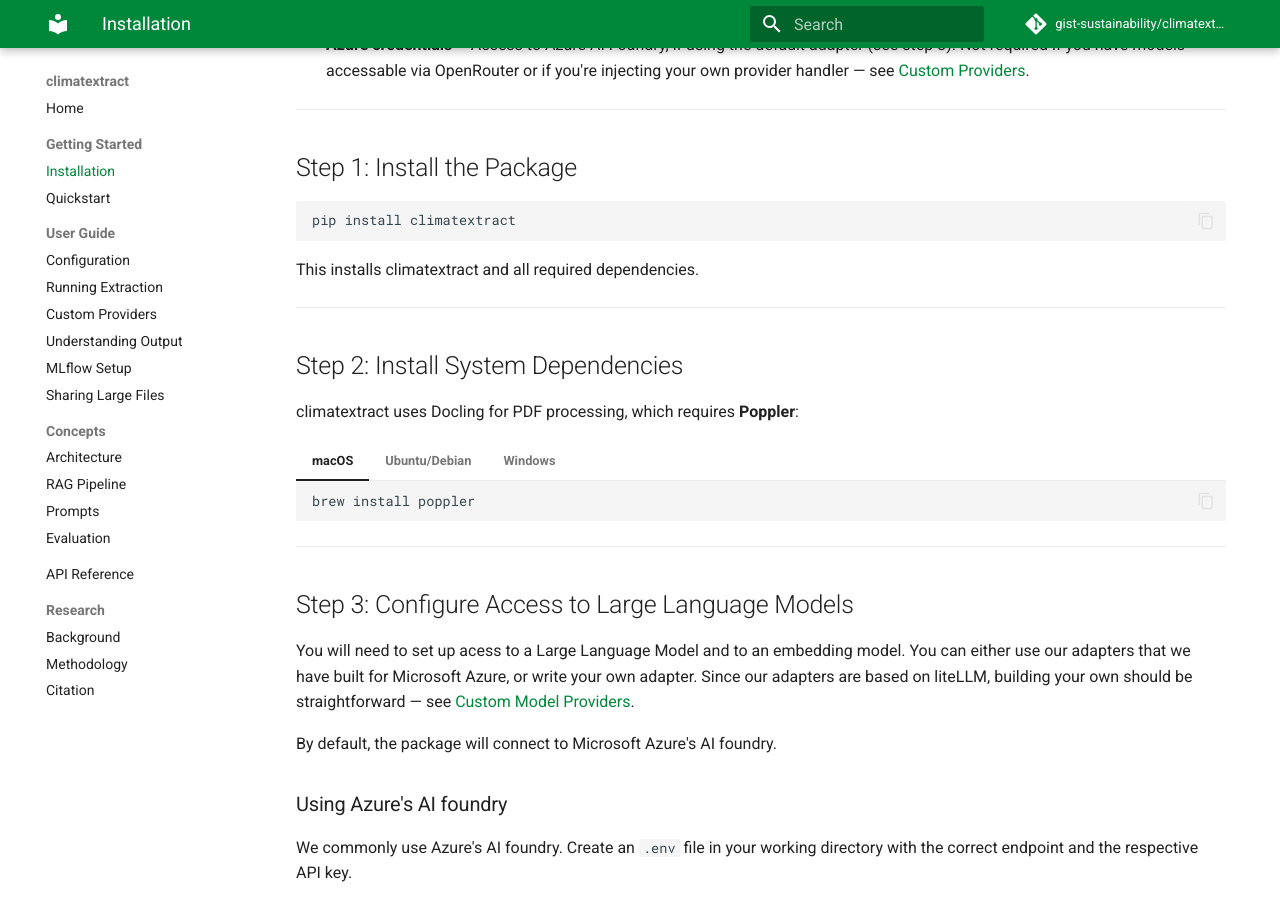
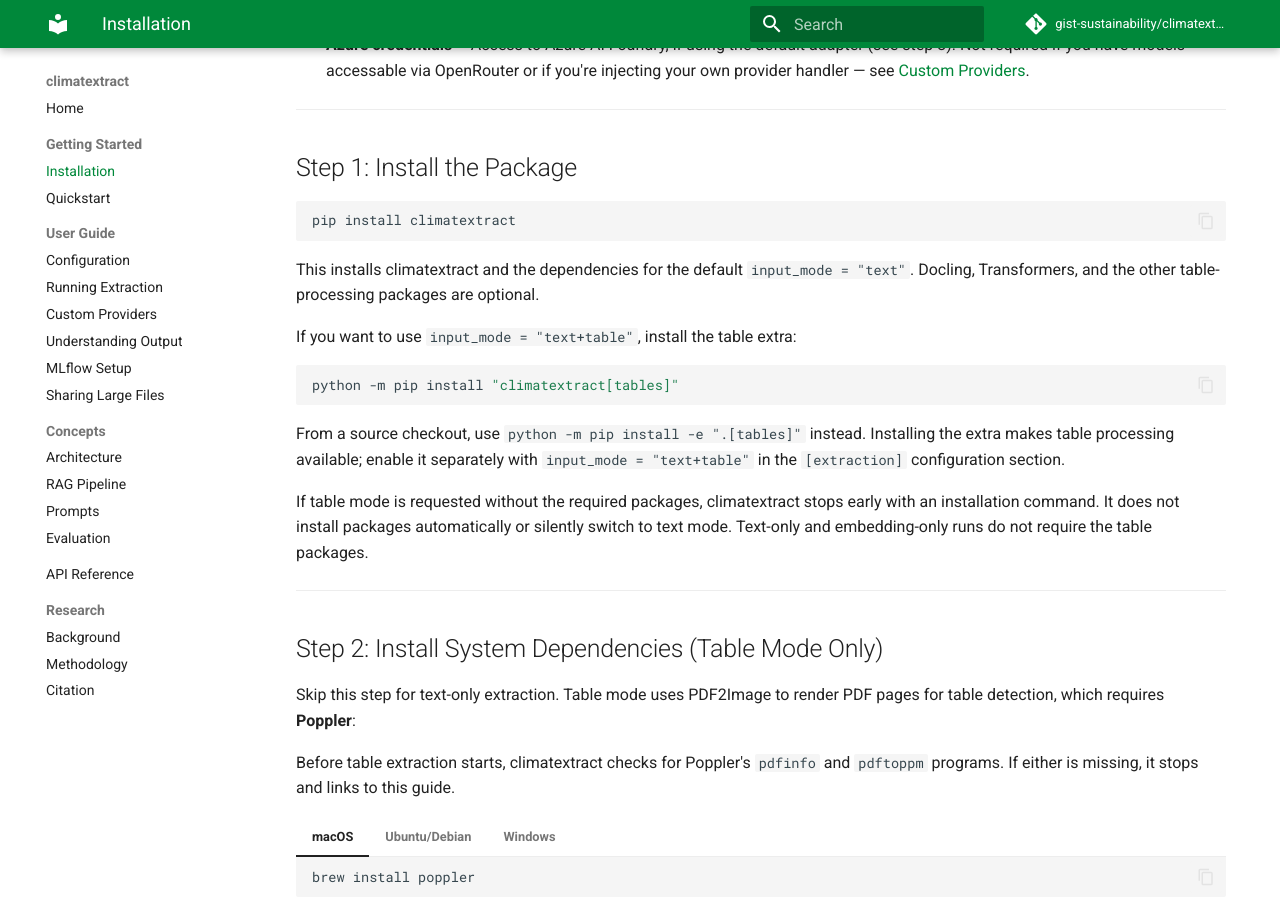
Before and after one commit to gist-sustainability/climatextract, an MkDocs documentation site: the page built from docs/getting-started/installation.md, in a window 1280 px wide and 900 px high, scrolled down 365 px. Built offline with MkDocs 1.6.1 and Material for MkDocs 9.7.7, drawn with Linux system fonts in a browser that asks for light colours; comment, search, counter and statistics services are not loaded.

Commit message:
Make table extraction dependencies optional

````diff
--- a/docs/getting-started/installation.md
+++ b/docs/getting-started/installation.md
@@ -19,13 +19,33 @@
 pip install climatextract
 ```
 
-This installs climatextract and all required dependencies.
+This installs climatextract and the dependencies for the default `input_mode = "text"`.
+Docling, Transformers, and the other table-processing packages are optional.
+
+If you want to use `input_mode = "text+table"`, install the table extra:
+
+```bash
+python -m pip install "climatextract[tables]"
+```
+
+From a source checkout, use `python -m pip install -e ".[tables]"` instead.
+Installing the extra makes table processing available; enable it separately
+with `input_mode = "text+table"` in the `[extraction]` configuration section.
+
+If table mode is requested without the required packages, climatextract stops
+early with an installation command. It does not install packages automatically
+or silently switch to text mode. Text-only and embedding-only runs do not
+require the table packages.
 
 ---
 
-## Step 2: Install System Dependencies
+## Step 2: Install System Dependencies (Table Mode Only)
 
-climatextract uses Docling for PDF processing, which requires **Poppler**:
+Skip this step for text-only extraction. Table mode uses PDF2Image to render
+PDF pages for table detection, which requires **Poppler**:
+
+Before table extraction starts, climatextract checks for Poppler's `pdfinfo` and
+`pdftoppm` programs. If either is missing, it stops and links to this guide.
 
 === "macOS"
 
````
Also changed, not shown: README.md (+13 -1 lines), docs/user-guide/configuration.md (+13 -0 lines), pyproject.toml (+6 -4 lines), 2 other files.
